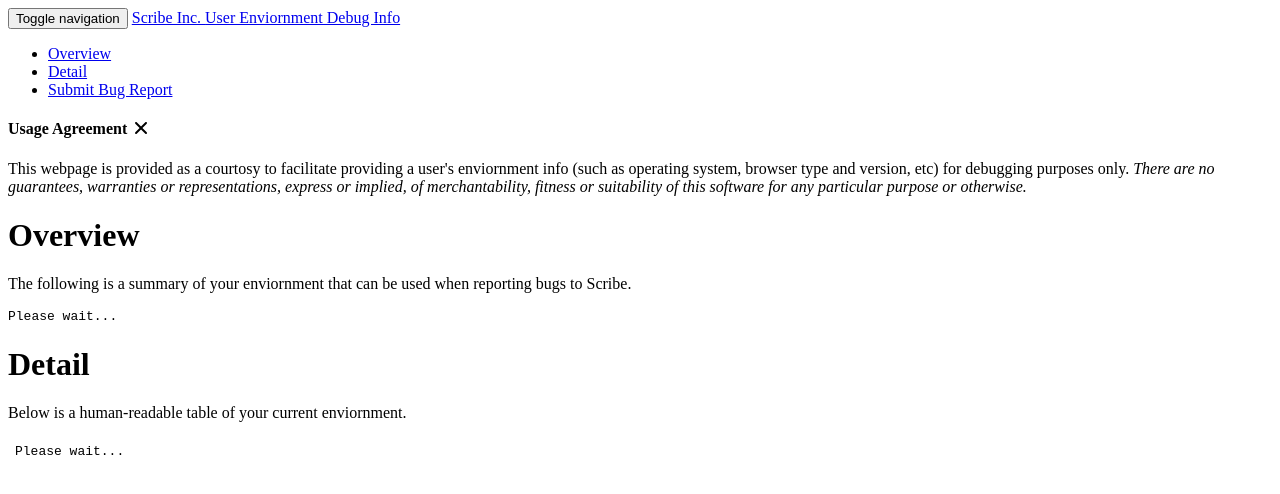
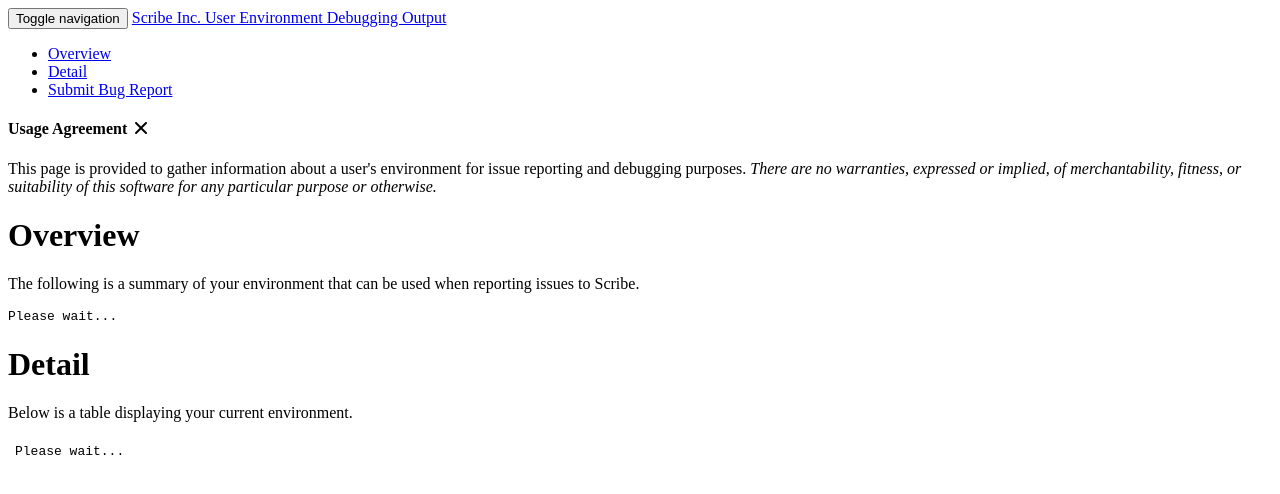
Before and after one commit to robfrawley/systems-debug-user-info-page, a website: page index.src.html in a window 1280 px wide. Drawn offline with Linux system fonts and the light colour scheme.

Commit message:
some edits to the page text

```diff
--- a/index.src.html
+++ b/index.src.html
@@ -8,7 +8,7 @@
     <meta name="viewport" content="width=device-width, initial-scale=1">
 
     <!-- page metadata -->
-    <title>Scribe: User Enviornment Debug Output</title>
+    <title>Scribe: User Environment Debugging Output</title>
     <meta name="author"      content="Scribe Inc.">
 
     <!-- Google+ publisher data -->
@@ -33,7 +33,7 @@
             <span class="icon-bar"></span>
             <span class="icon-bar"></span>
           </button>
-          <a class="navbar-brand" href="/">Scribe Inc. <span class="navbar-brand-extended">User Enviornment Debug Info</span></a>
+          <a class="navbar-brand" href="/">Scribe Inc. <span class="navbar-brand-extended">User Environment Debugging Output</span></a>
         </div>
         <div class="collapse navbar-collapse">
           <ul class="nav navbar-nav navbar-right">
@@ -48,15 +48,14 @@
     <!-- content container -->
     <div id="main-container" class="container">
 
-      <!-- disclaimer and fun programmer dialoge joke row container -->
+      <!-- disclaimer and fun programmer dialog joke row container -->
       <div id="notices-wrapper" class="row">
         <div id="usage-agreement-wrapper" class="col-md-12">
           <div id="usage-agreement" class="bs-callout bs-callout-warning">
             <h4>Usage Agreement <i data-toggle="tooltip" data-placement="right" title="Accept and Dismiss" class="fa fa-times"></i></h4>
             <p>
-              This webpage is provided as a courtosy to facilitate providing a user's enviornment info (such as operating system, browser type and version, etc) for debugging purposes only.
-              <em>There are no guarantees, warranties or representations, express or implied, of merchantability, fitness
-              or suitability of this software for any particular purpose or otherwise.</em>
+              This page is provided to gather information about a user's environment for issue reporting and debugging purposes.
+              <em>There are no warranties, expressed or implied, of merchantability, fitness, or suitability of this software for any particular purpose or otherwise.</em>
             </p>
           </div>
         </div>
@@ -66,7 +65,7 @@
       <div class="well">
         <h1 id="section_debug_overview">Overview</h1>
         <div class="well-inner">
-          <p class="text-center">The following is a summary of your enviornment that can be used when reporting bugs to Scribe.</p>
+          <p class="text-center">The following is a summary of your environment that can be used when reporting issues to Scribe.</p>
           <pre><code id="debug_overview_string">Please wait...</code></pre>
         </div>
       </div>
@@ -75,7 +74,7 @@
       <div class="well">
         <h1 id="section_debug_detail">Detail</h1>
         <div class="well-inner">
-          <p class="text-center">Below is a human-readable table of your current enviornment.</p>
+          <p class="text-center">Below is a table displaying your current environment.</p>
           <div class="table-responsive">
             <table id="debug_detail_table" class="table table-bordered">
               <!--<thead>
```
